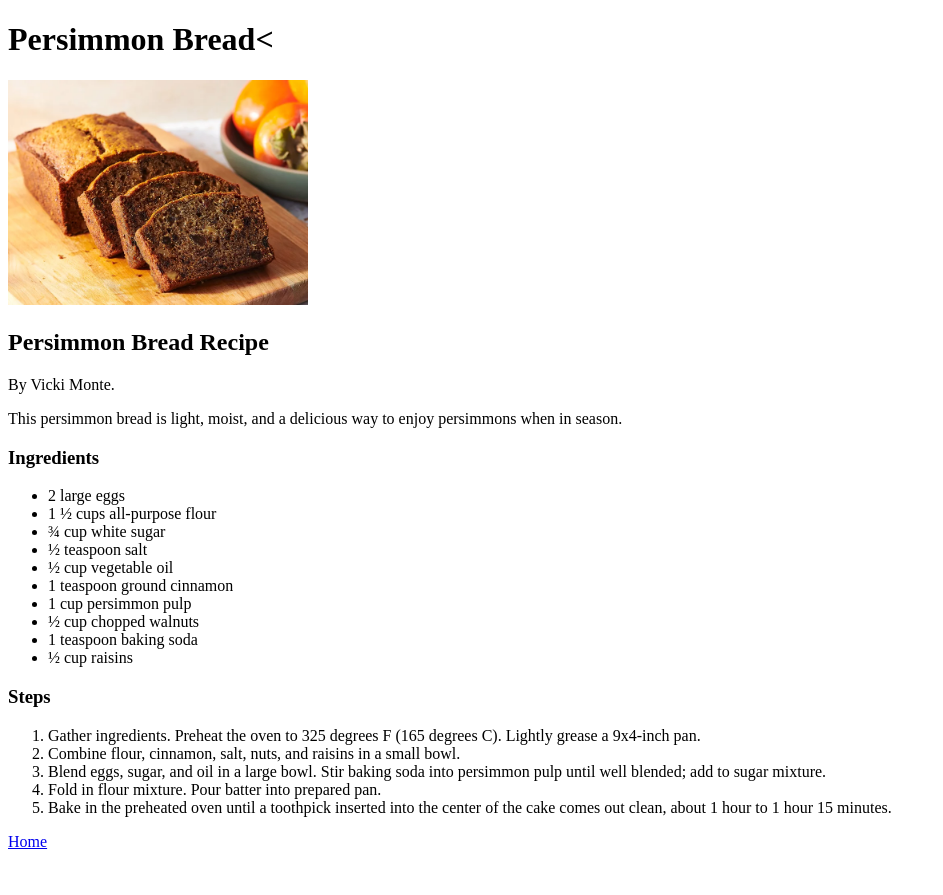
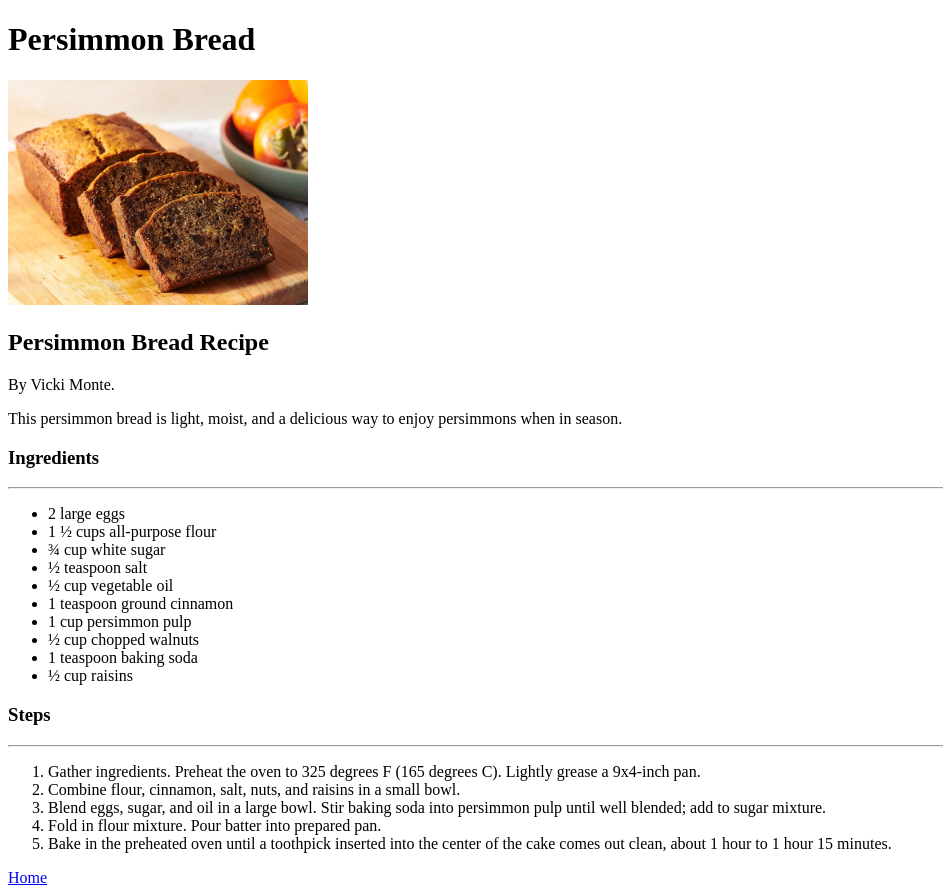
Before and after one commit to LucasAzevedoTheDev/odin-recipes, a plain HTML site: page recipes/persimmon-bread.html in a window 1280 px wide. Shown: the whole page, without its empty margins (0-943 px from the left). Before the commit the page ends 859 px from the top, so only its background shows below. Drawn offline with Linux system fonts and the light colour scheme.

Commit message:
Improve REAME.md and organization of HTML files

```diff
--- a/recipes/persimmon-bread.html
+++ b/recipes/persimmon-bread.html
@@ -6,12 +6,13 @@
   <title>Persimmon Bread</title>
 </head>
 <body>
-  <h1>Persimmon Bread<</h1>
+  <h1>Persimmon Bread</h1>
   <img src="../photos/bread.webp" alt="persimmon bread dish" width="300">
   <h2>Persimmon Bread Recipe</h2>
   <p>By Vicki Monte.</p>
   <p>This persimmon bread is light, moist, and a delicious way to enjoy persimmons when in season.</p>
   <h3>Ingredients</h3>
+  <hr>
   <ul>
     <li>2 large eggs</li>
     <li>1 ½ cups all-purpose flour</li>
@@ -25,6 +26,7 @@
     <li>½ cup raisins</li>
   </ul>
   <h3>Steps</h3>
+  <hr>
   <ol>
     <li>Gather ingredients. Preheat the oven to 325 degrees F (165 degrees C). Lightly grease a 9x4-inch pan.</li>
     <li>Combine flour, cinnamon, salt, nuts, and raisins in a small bowl.</li>
```
Also changed, not shown: recipes/chicken-parmesan.html (+3 -1 lines), recipes/firecracker-shrimp.html (+2 -0 lines), 1 other file.
